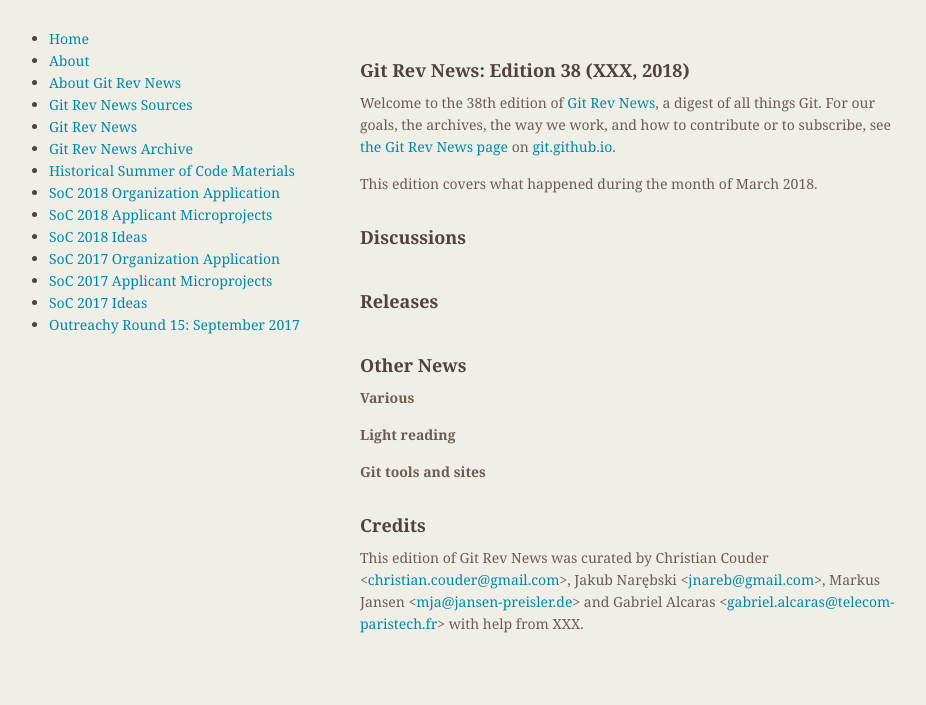
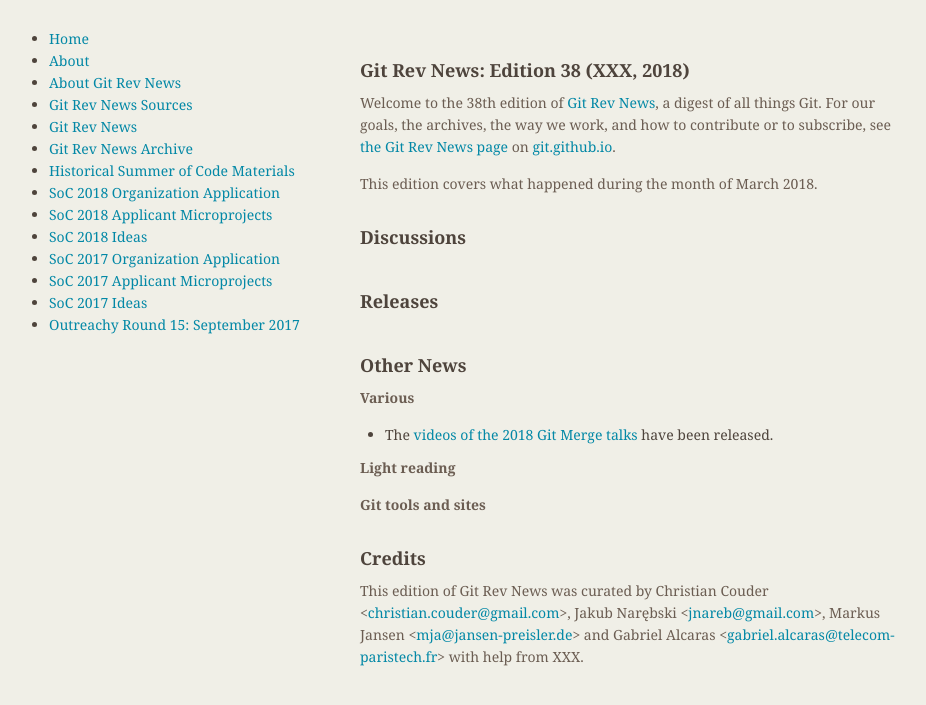
Before and after one commit to git/git.github.io, a Jekyll site: the page built from rev_news/drafts/edition-38.md, in a window 1280 px wide. Shown: the top 705 px of the page, without its empty margins (174-1100 px from the left). Built offline with Jekyll 4.4.1, drawn with Linux system fonts in a browser that asks for light colours.

Commit message:
rn-38: add 2018 Git Merge videos

```diff
--- a/rev_news/drafts/edition-38.md
+++ b/rev_news/drafts/edition-38.md
@@ -40,6 +40,7 @@
 
 __Various__
 
++ The [videos of the 2018 Git Merge talks](https://www.youtube.com/watch?v=MfIi3d7UAhs&list=PLTpLVrHJAlODA3qfvV-x_QBPTZtT5JT5q) have been released.
 
 __Light reading__
 
```
